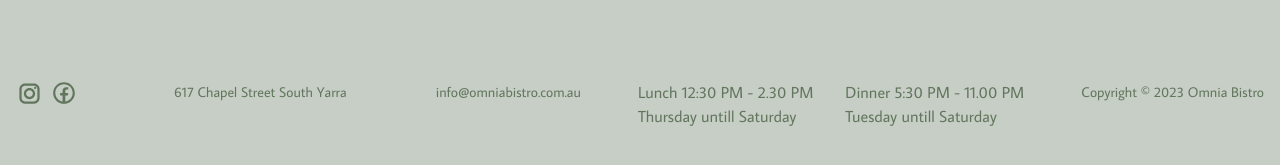
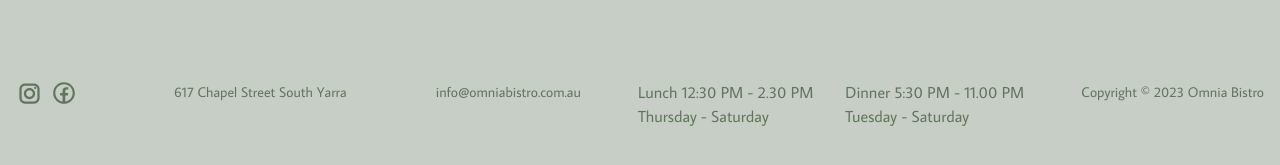
Before and after one commit to yugenomnia/omnia, a Jekyll site: the page built from contacts.md, in a window 1280 px wide and 900 px high, scrolled down 969 px. Shown: the part 708-873 px from the top of the window. Built offline with Jekyll 4.4.1, drawn with Linux system fonts in a browser that asks for light colours.

Commit message:
remvoe until from footer working hours

```diff
--- a/_includes/footer.html
+++ b/_includes/footer.html
@@ -21,11 +21,11 @@
           <div class="md:flex md:justify-between">
             <div class="mr-8 mb-4 md:mb-0">
               <div class="omnia-green"> Lunch 12:30 PM - 2.30 PM </div>
-              <div class="omnia-green"> Thursday until Saturday </div>
+              <div class="omnia-green"> Thursday - Saturday </div>
             </div>
             <div>
             <div class="omnia-green"> Dinner 5:30 PM - 11.00 PM </div>
-            <div class="omnia-green"> Tuesday until Saturday </div>
+            <div class="omnia-green"> Tuesday - Saturday </div>
           </div>
       </div>
       <p class="w-full md:w-auto md:text-left mt-4 md:mt-0 omnia-green">Copyright &copy; 2023 Omnia Bistro</p>
--- a/_layouts/contacts.html
+++ b/_layouts/contacts.html
@@ -115,11 +115,11 @@ C52.3,59,52.2,59.3,52,59.5z" />
                    <div class="md:flex md:justify-between">
                      <div class="mr-8 mb-4 md:mb-0">
                        <div class="omnia-green"> Lunch 12:30 PM - 2.30 PM </div>
-                       <div class="omnia-green"> Thursday untill Saturday </div>
+                       <div class="omnia-green"> Thursday - Saturday </div>
                      </div>
                      <div>
                      <div class="omnia-green"> Dinner 5:30 PM - 11.00 PM </div>
-                     <div class="omnia-green"> Tuesday untill Saturday </div>
+                     <div class="omnia-green"> Tuesday - Saturday </div>
                    </div>
                </div>
                <p class="w-full md:w-auto md:text-left mt-4 md:mt-0 omnia-green">Copyright &copy; 2023 Omnia Bistro</p>
```
